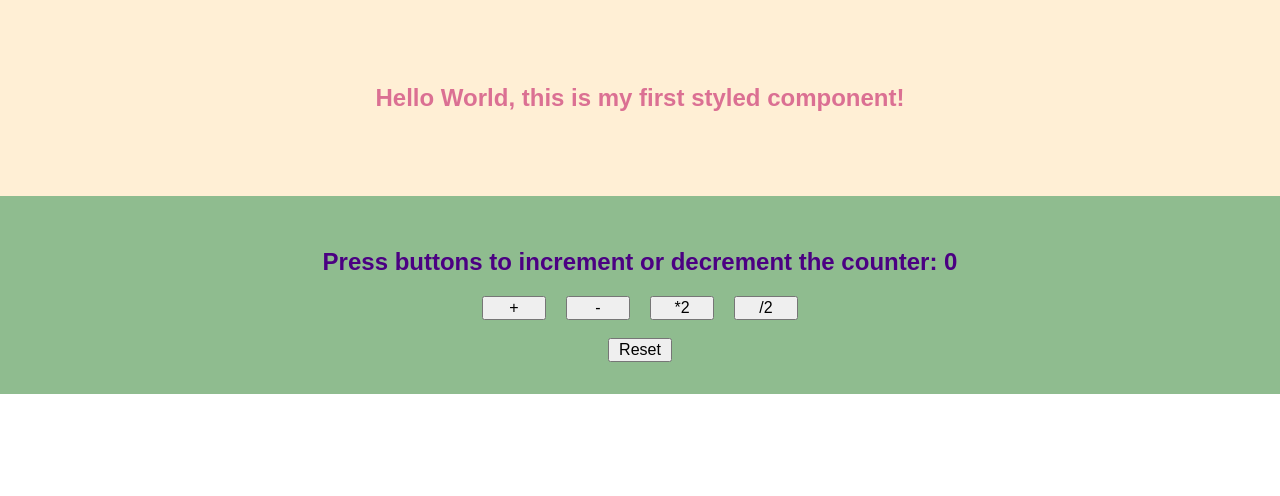
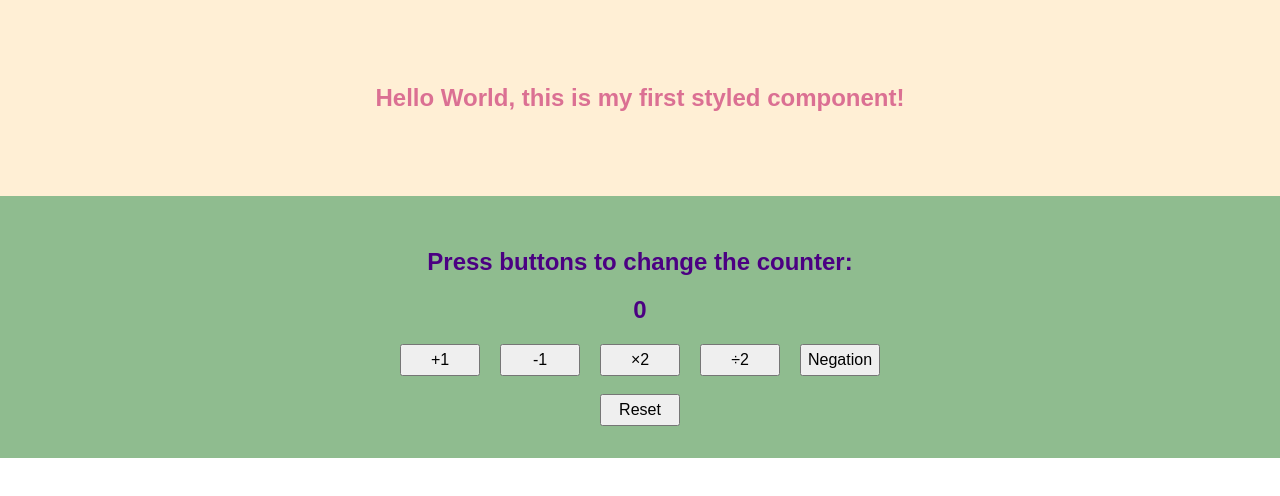
Before and after one commit to albertpai/styled-components-test, a React (Create React App) app: page / in a window 1280 px wide. Shown: the top 496 px of the page. Built offline with nearby package versions, Linux system fonts and the light colour scheme.

Commit message:
Improve the counter again

```diff
--- a/src/Counter.js
+++ b/src/Counter.js
@@ -13,28 +13,34 @@ color: Indigo;
 
 const Button = styled.button`
 font-size: 1em;
-width: 4em;
+width: 5em;
+height: 2em;
 margin: 0 10px;
 `;
 
 export default class Counter extends React.Component {
-    state = {count: 0}
-    increment = () => { this.setState ({count: this.state.count + 1})}
-    decrement = () => { this.setState ({count: this.state.count - 1})}
-    double = () => { this.setState ({count: this.state.count * 2 })}
-    halve = () => { this.setState ({count: this.state.count / 2})}
-    reset = () => { this.setState ({count: 0})}
+    state = { count: 0 }
+    increment = () => { this.setState({ count: this.state.count + 1 }) }
+    decrement = () => { this.setState({ count: this.state.count - 1 }) }
+    double = () => { this.setState({ count: this.state.count * 2 }) }
+    halve = () => { this.setState({ count: this.state.count / 2 }) }
+    negation = () => { this.setState({ count: -(this.state.count) }) }
+    reset = () => { this.setState({ count: 0 }) }
     render() {
         return (
             <StyledCounter>
-                <Paragraph><h2>Press buttons to increment or decrement the counter: {this.state.count}</h2></Paragraph>
-                <Button onClick = {this.increment}>+</Button>
-                <Button onClick = {this.decrement}>-</Button>
-                <Button onClick = {this.double}>*2</Button>
-                <Button onClick = {this.halve}>/2</Button>
-                <br/>
-                <br/>
-                <Button onClick = {this.reset}>Reset</Button>
+                <Paragraph>
+                    <h2>Press buttons to change the counter: </h2>
+                    <h2>{this.state.count}</h2>
+                </Paragraph>
+                <Button onClick={this.increment}>+1</Button>
+                <Button onClick={this.decrement}>-1</Button>
+                <Button onClick={this.double}>×2</Button>
+                <Button onClick={this.halve}>÷2</Button>
+                <Button onClick={this.negation}>Negation</Button>
+                <br />
+                <br />
+                <Button onClick={this.reset}>Reset</Button>
             </StyledCounter>
         )
     }
```
